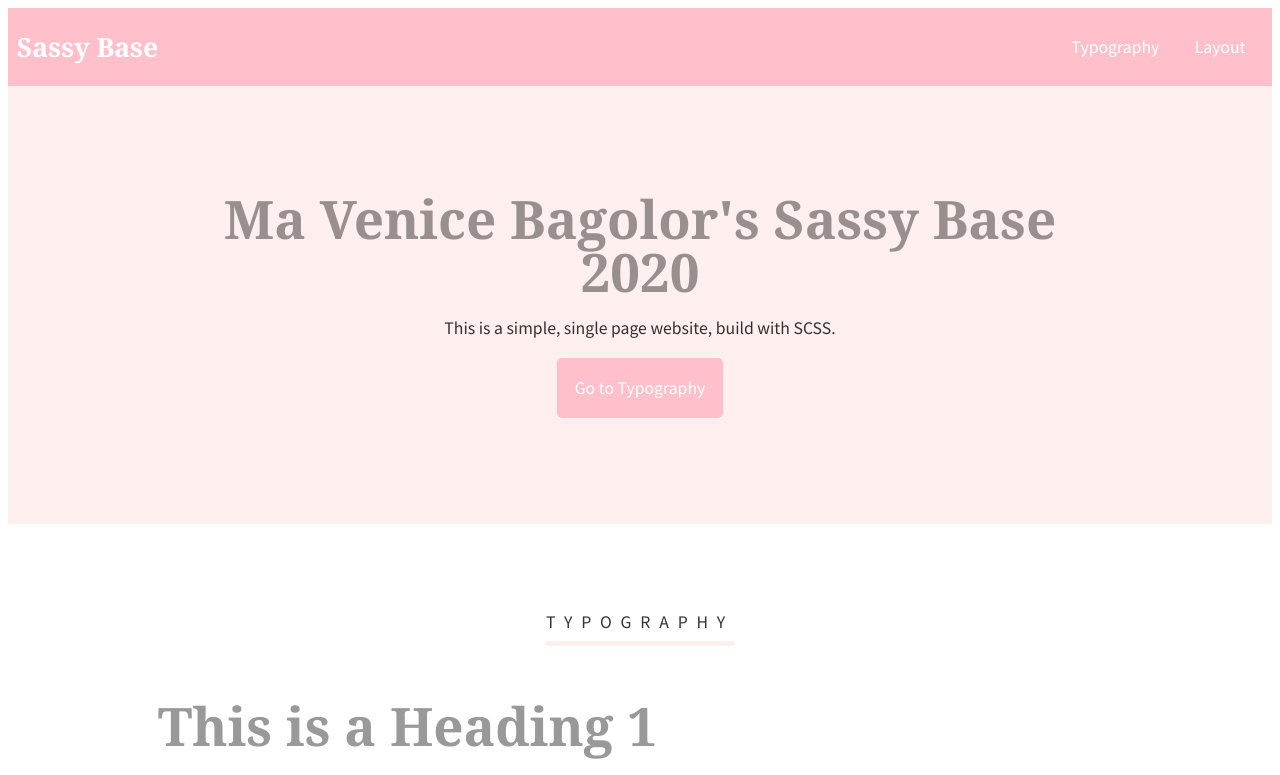
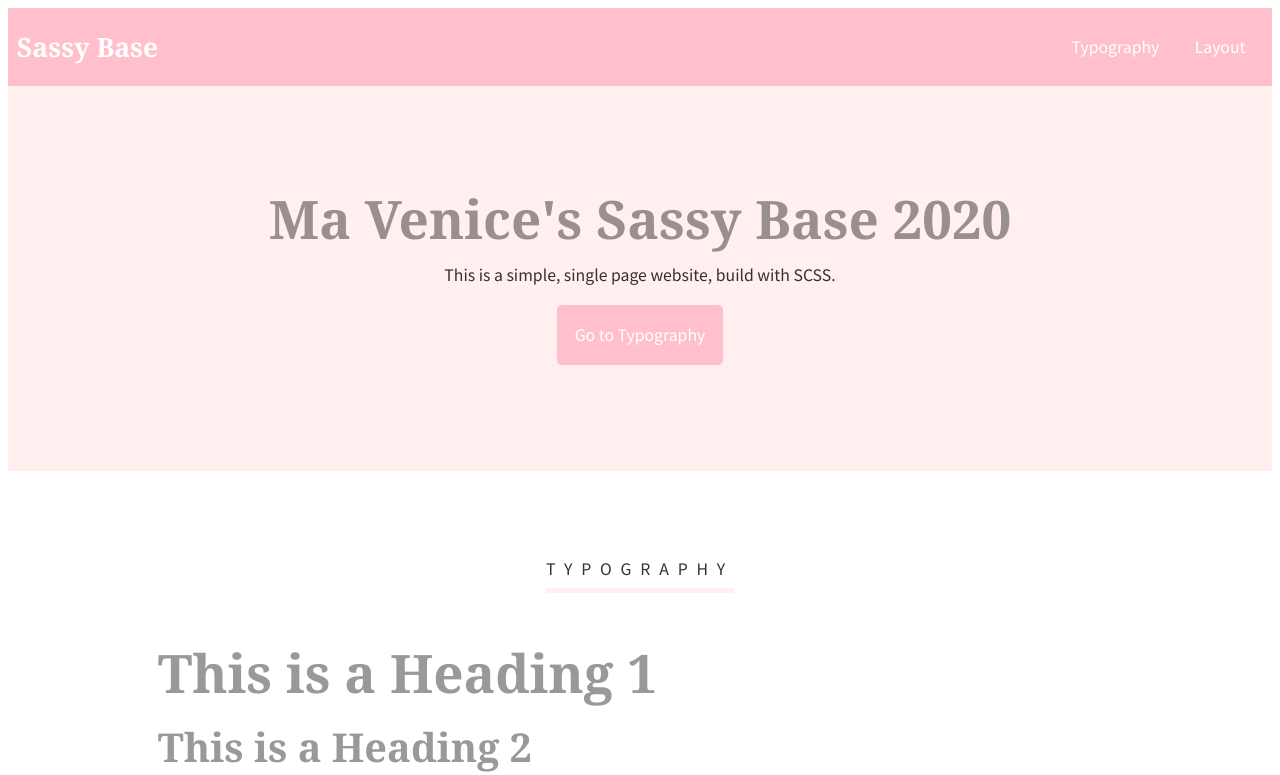
Before and after one commit to mbagolor/my-sassybase, a plain HTML site: page index.html in a window 1280 px wide. Shown: the top 775 px of the page. Drawn offline with Linux system fonts and the light colour scheme; a web font is replaced by a local one.

Commit message:
Deleted last name

```diff
--- a/index.html
+++ b/index.html
@@ -32,7 +32,7 @@
 
         <section class="site-hero">
             <div class="container">
-                <h1>Ma Venice Bagolor's Sassy Base 2020</h1>
+                <h1>Ma Venice's Sassy Base 2020</h1>
                 <p>This is a simple, single page website, build with SCSS. </p>
                 <a href="#typography" class="button">Go to Typography</a>
             </div>
```
